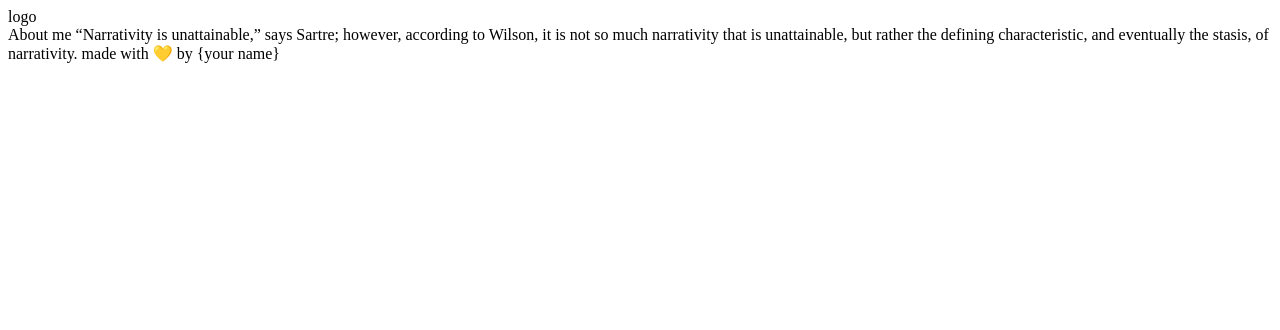
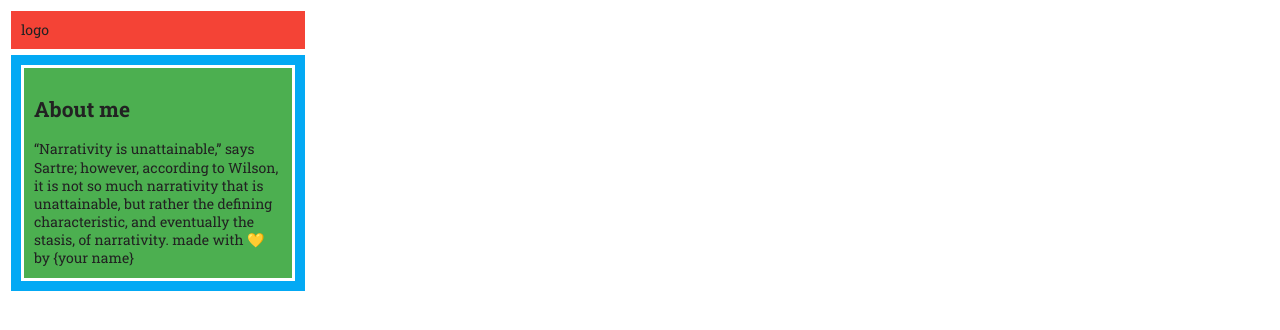
Before and after one commit to zita-gmbr/exercise4, a plain HTML site: page index.html in a window 1280 px wide. Drawn offline with Linux system fonts and the light colour scheme.

Commit message:
added colours

```diff
--- a/index.html
+++ b/index.html
@@ -4,12 +4,21 @@
     <meta charset="UTF-8">
     <meta name="viewport" content="width=device-width, initial-scale=1.0">
     <meta http-equiv="X-UA-Compatible" content="ie=edge">
-    <title>Document</title>
+    <title>Exercise4</title>
+    <link rel="stylesheet" href="style.css">
 </head>
 <body>
     <header>
         logo
     </header>
-    About me “Narrativity is unattainable,” says Sartre; however, according to Wilson, it is not so much narrativity that is unattainable, but rather the defining characteristic, and eventually the stasis, of narrativity. made with 💛 by {your name}
+
+    <main>
+        <article>
+                <h1>
+                    About me
+                </h1>
+            “Narrativity is unattainable,” says Sartre; however, according to Wilson, it is not so much narrativity that is unattainable, but rather the defining characteristic, and eventually the stasis, of narrativity. made with 💛 by {your name}
+        </article>
+    </main>
 </body>
 </html>
```
